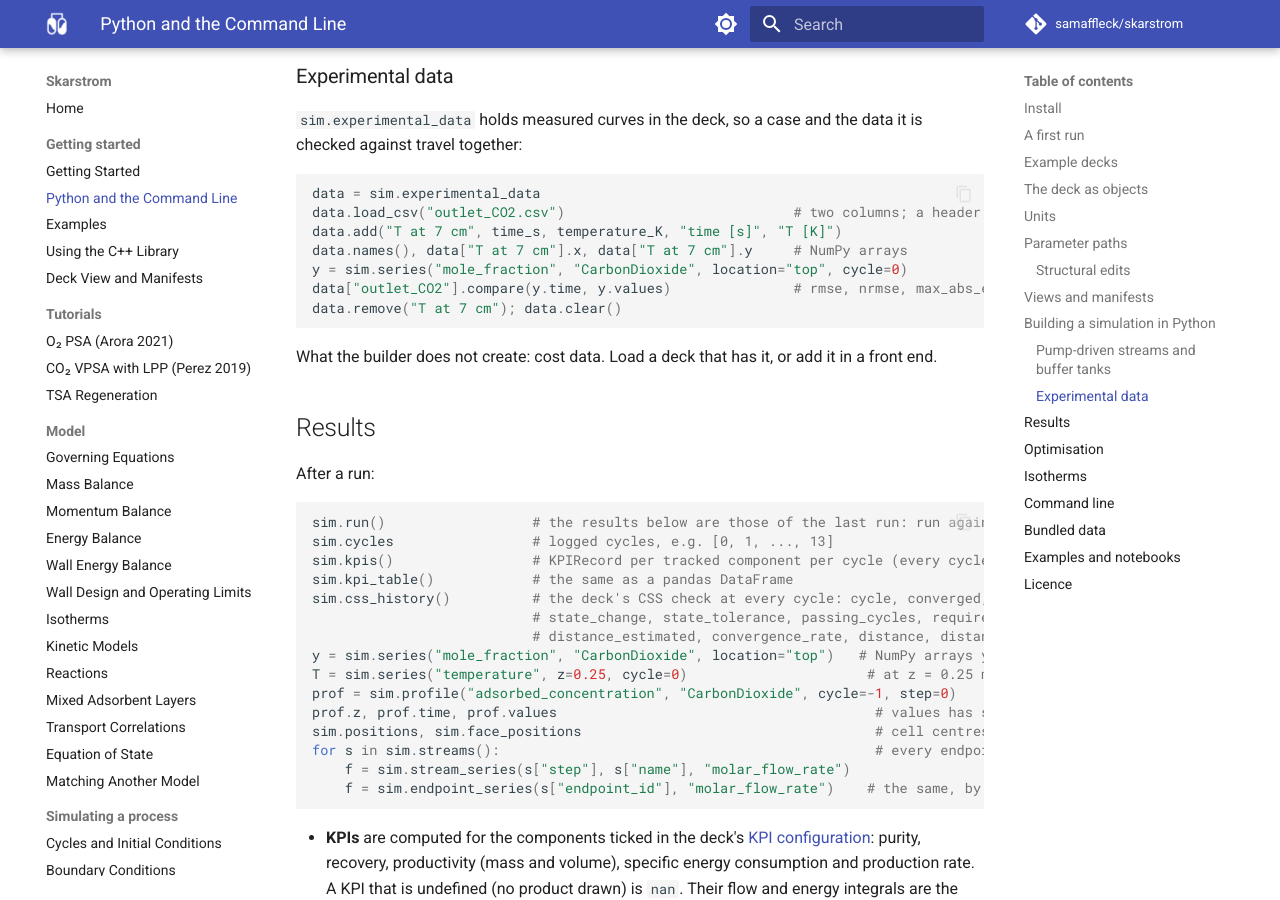
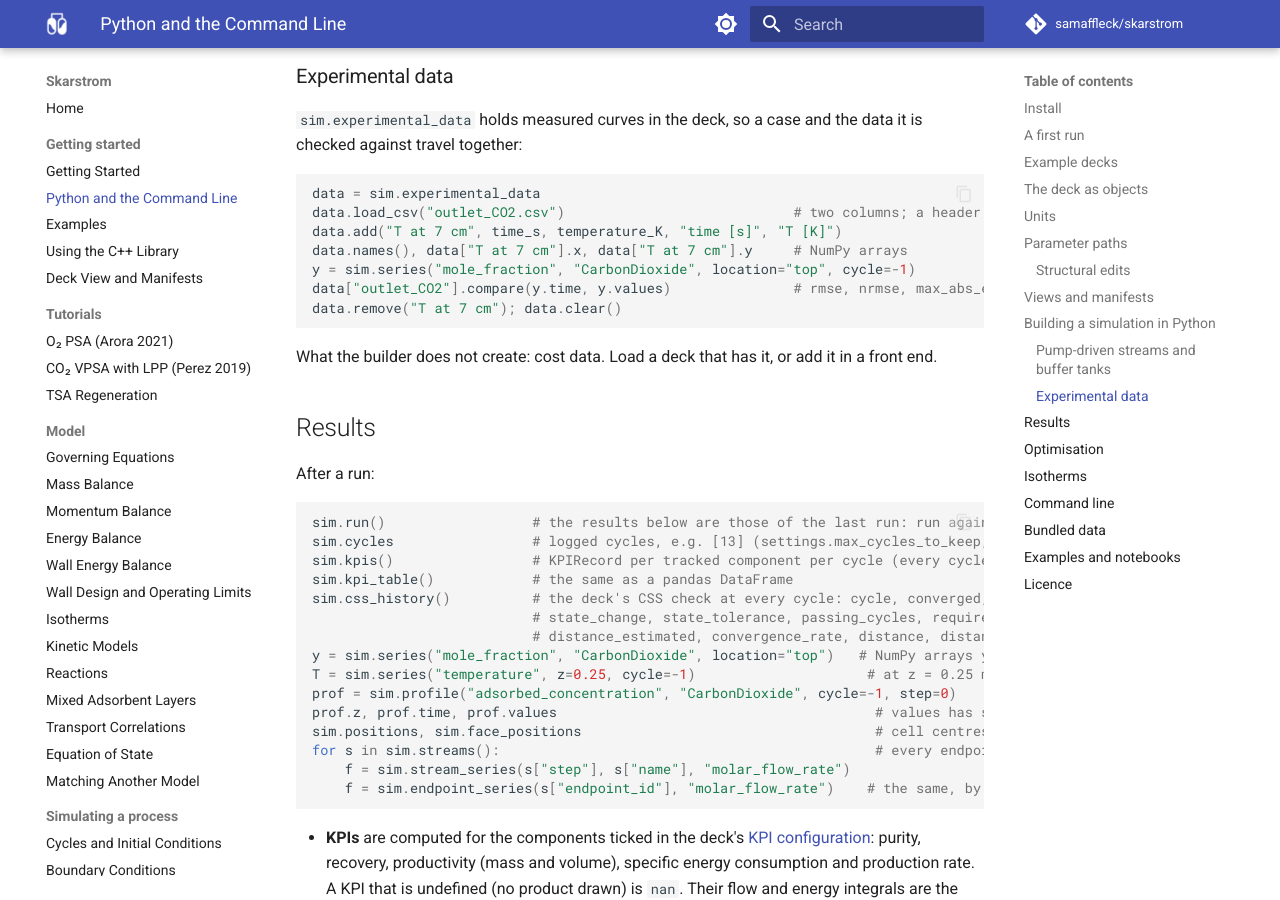
Before and after one commit to samaffleck/skarstrom, an MkDocs documentation site: the page built from docs/python.md, in a window 1280 px wide and 900 px high, scrolled down 12520 px. Built offline with MkDocs 1.6.1 and Material for MkDocs 9.7.7, drawn with Linux system fonts in a browser that asks for light colours; comment, search, counter and statistics services are not loaded.

Commit message:
docs: read the last logged cycle, not cycle 0, in the Python results examples
With settings.max_cycles_to_keep at its new default of 1, cycle 0 of a
multi-cycle run is no longer in the log, so the two docs/python.md blocks that
read cycle=0 failed in the docs block runner ("cycle 0 is not in the log").
They now read cycle=-1; the TSA page says to raise max_cycles_to_keep to watch
earlier cycles.

Co-Authored-By: Claude Opus 5.5 <noreply@anthropic.com>
Claude-Session: https://claude.ai/code/session_01LRbL7We58xf8okYVrRTGPp
Signed-off-by: Claude <noreply@anthropic.com>

````diff
--- a/docs/python.md
+++ b/docs/python.md
@@ -409,7 +409,7 @@ data = sim.experimental_data
 data.load_csv("outlet_CO2.csv")                            # two columns; a header row gives the labels
 data.add("T at 7 cm", time_s, temperature_K, "time [s]", "T [K]")
 data.names(), data["T at 7 cm"].x, data["T at 7 cm"].y     # NumPy arrays
-y = sim.series("mole_fraction", "CarbonDioxide", location="top", cycle=0)
+y = sim.series("mole_fraction", "CarbonDioxide", location="top", cycle=-1)
 data["outlet_CO2"].compare(y.time, y.values)               # rmse, nrmse, max_abs_error, points
 data.remove("T at 7 cm"); data.clear()
 ```
@@ -422,14 +422,14 @@ After a run:
 
 ```python
 sim.run()                  # the results below are those of the last run: run again after an edit
-sim.cycles                 # logged cycles, e.g. [0, 1, ..., 13]
+sim.cycles                 # logged cycles, e.g. [13] (settings.max_cycles_to_keep, default 1)
 sim.kpis()                 # KPIRecord per tracked component per cycle (every cycle run)
 sim.kpi_table()            # the same as a pandas DataFrame
 sim.css_history()          # the deck's CSS check at every cycle: cycle, converged, error, tolerance,
                            # state_change, state_tolerance, passing_cycles, required_cycles,
                            # distance_estimated, convergence_rate, distance, distance_ratio, distance_note
 y = sim.series("mole_fraction", "CarbonDioxide", location="top")   # NumPy arrays y.time, y.values
-T = sim.series("temperature", z=0.25, cycle=0)                      # at z = 0.25 m in the first cycle
+T = sim.series("temperature", z=0.25, cycle=-1)                     # at z = 0.25 m in the last logged cycle
 prof = sim.profile("adsorbed_concentration", "CarbonDioxide", cycle=-1, step=0)
 prof.z, prof.time, prof.values                                       # values has shape (len(time), len(z))
 sim.positions, sim.face_positions                                    # cell centres, cell faces [m]
````
Also changed, not shown: docs/tsa-regeneration.md (+1 -1 lines).
